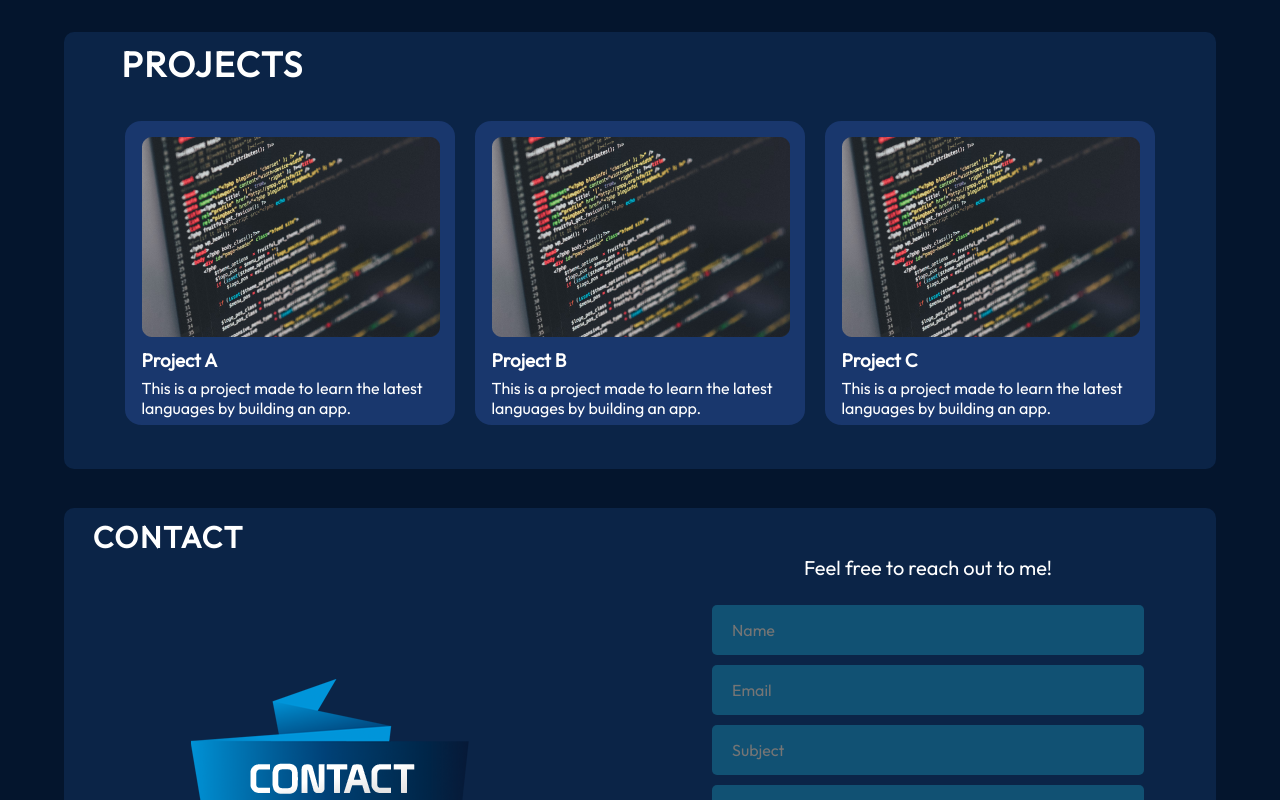
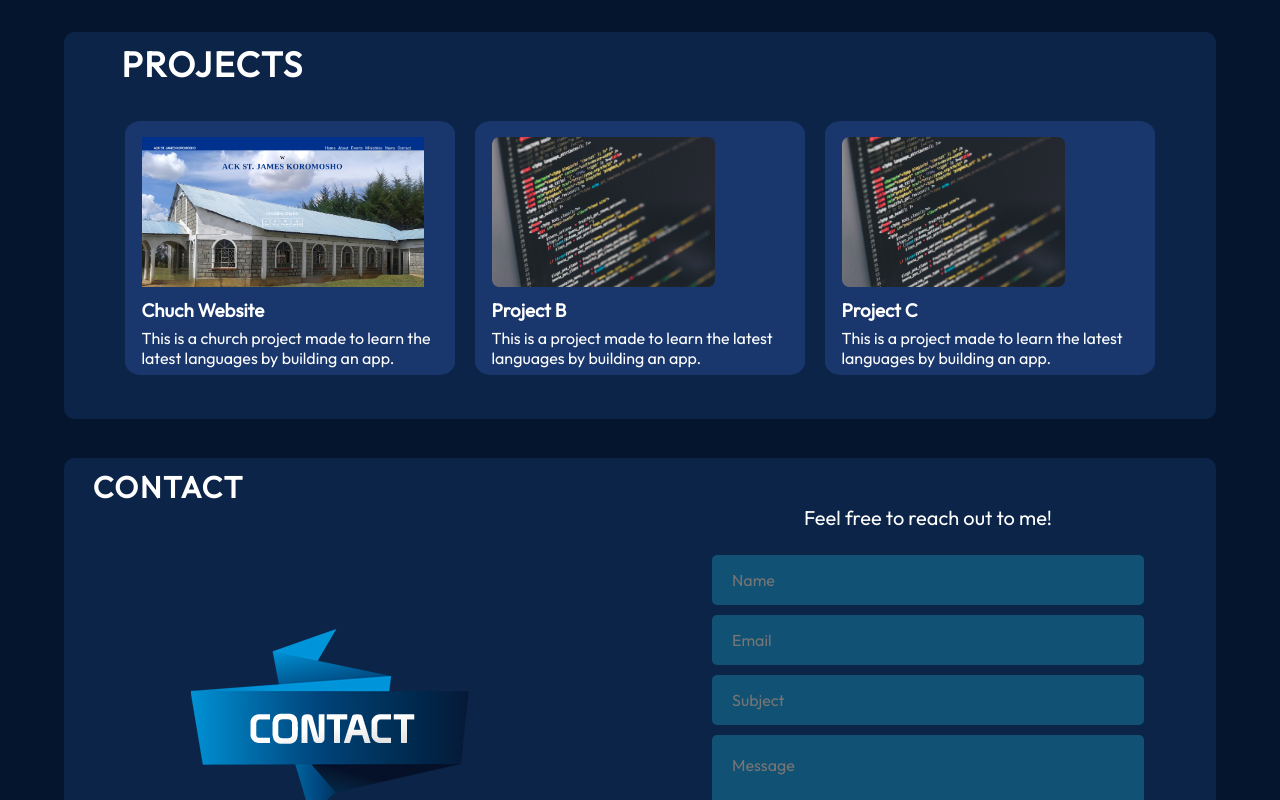
Before and after one commit to KipletingEdwin/KipletingEdwin-Portfolio, a React (Vite) app: page / in a window 1280 px wide. Shown: the part 1037-1837 px from the top of the page. Built offline with nearby package versions, Linux system fonts and the light colour scheme.

Commit message:
edit the project section

```diff
--- a/src/components/Description/Description.module.css
+++ b/src/components/Description/Description.module.css
@@ -18,7 +18,7 @@
 
 .myDescription h1{
     letter-spacing: 1.75px;
-    font-size: 60px;
+    font-size: 50px;
     font-weight: 900;
     font-family: var(--font-roboto);
 
--- a/src/components/Projects/Projects.module.css
+++ b/src/components/Projects/Projects.module.css
@@ -36,6 +36,7 @@
 
 .project img{
     margin: 5% 5% 2%;
+    height: 150px;
 }
 
 .project h3{
--- a/src/data/projects.json
+++ b/src/data/projects.json
@@ -1,11 +1,11 @@
 [
     {
-      "title": "Project A",
-      "imageSrc": "../../src/assets/projects/project.png",
-      "description": "This is a project made to learn the latest languages by building an app.",
-      "skills": ["React", "Express", "Node"],
-      "demo": "https://www.example.com",
-      "source": "https://www.github.com"
+      "title": "Chuch Website",
+      "imageSrc": "../../src/assets/projects/koromosho.png",
+      "description": "This is a church project made to learn the latest languages by building an app.",
+      "skills": ["React", "Redux"],
+      "demo": "https://ack-st-james-koromosho.netlify.app/",
+      "source": "https://github.com/KipletingEdwin/Koromosho"
     },
     {
       "title": "Project B",
```
Also changed, not shown: src/assets/projects/koromosho.png (added).
